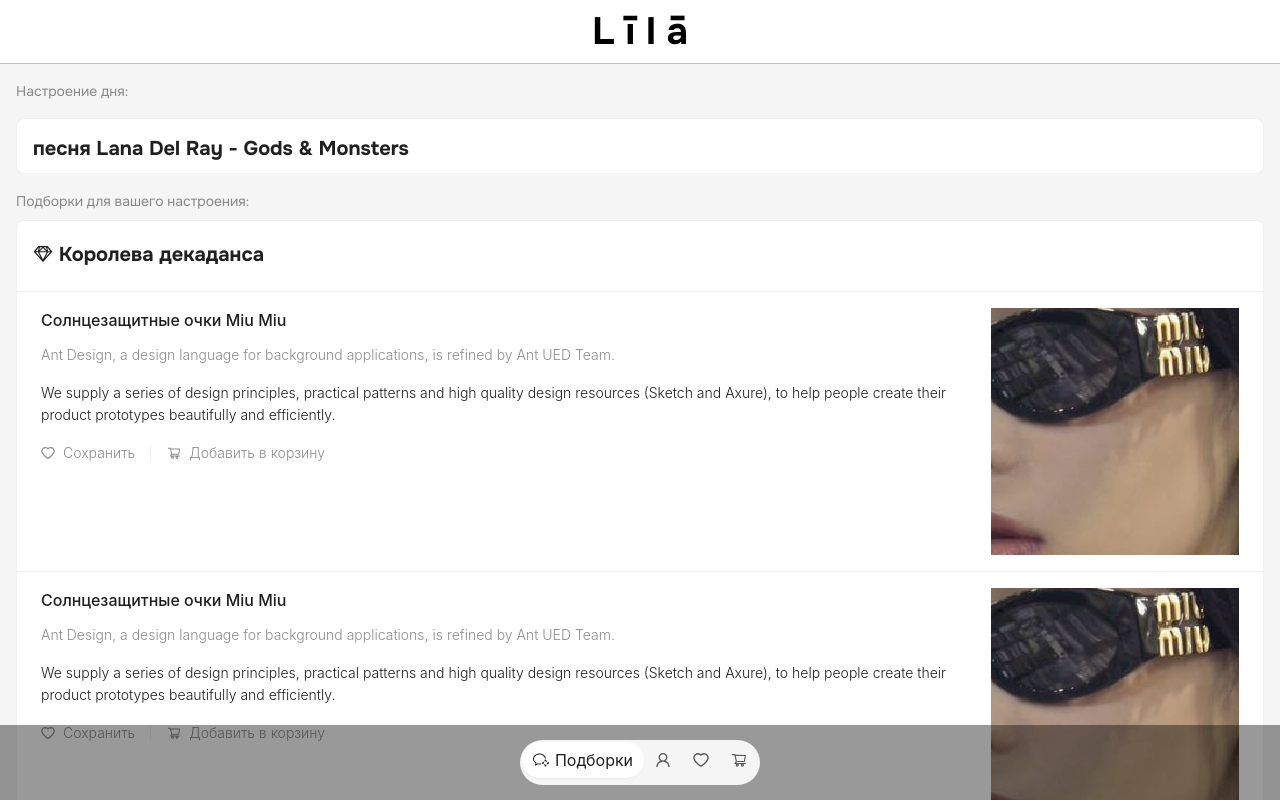
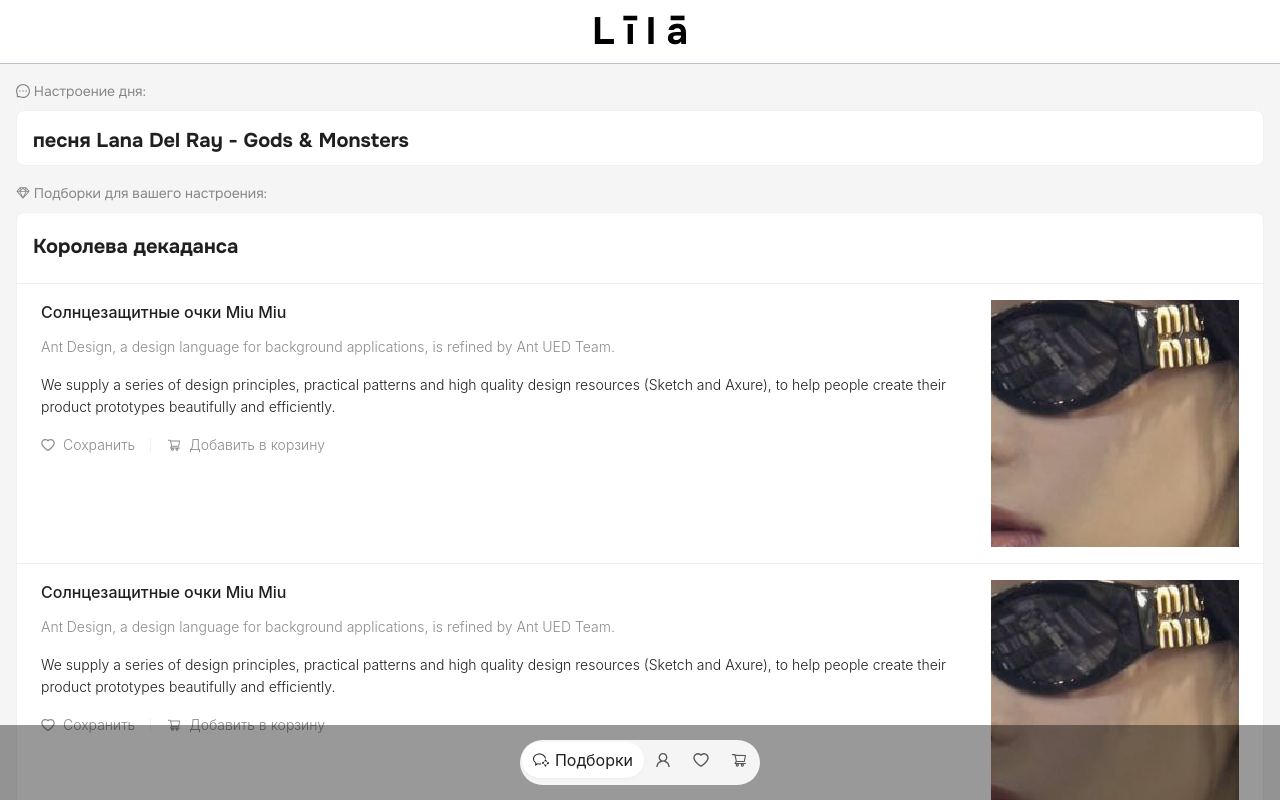
Before and after one commit to alyonalena/lila_app_frontend, a React (Create React App) app: page / in a window 1280 px wide. Shown: the top 800 px of the page. Built offline with nearby package versions, Linux system fonts and the light colour scheme.

Commit message:
Update App.js

```diff
--- a/src/App.js
+++ b/src/App.js
@@ -1,6 +1,6 @@
 import React, { useEffect, useState } from 'react'
 import { Layout, Typography, Row, Col, Button, Input } from 'antd'
-import { UserOutlined, HeartOutlined, ShoppingCartOutlined, WechatWorkOutlined, SketchOutlined} from '@ant-design/icons'
+import { UserOutlined, HeartOutlined, ShoppingCartOutlined, WechatWorkOutlined, SketchOutlined, MessageOutlined } from '@ant-design/icons'
 // Import Swiper React components
 import { Swiper, SwiperSlide } from 'swiper/react'
 
@@ -92,18 +92,19 @@
         </Row>
       </Header>
       <Content style={{ padding: '16px 16px 70px 16px', display: 'flex', flexDirection: 'column'}}>
-        <Text type="secondary">Настроение дня: </Text><br/>
+        <Text type="secondary"><MessageOutlined /> Настроение дня: </Text>
         <div
           style={{
             border: '1px solid #f0f0f0',
             borderRadius: '8px',
             backgroundColor: 'white',
+            marginTop: '8px',
             padding: '16px 16px 0',
           }}
         >
           <Title level={4}>песня Lana Del Ray - Gods & Monsters</Title>
         </div><br/>
-        <Text type="secondary">Подборки для вашего настроения: </Text>
+        <Text type="secondary"><SketchOutlined /> Подборки для вашего настроения: </Text>
         <div >
           <Swiper
             spaceBetween={50}
@@ -136,7 +137,7 @@
                     padding: '8px 16px 0',
                   }}
                 >
-                  <Title level={4}><SketchOutlined /> Королева декаданса</Title>
+                  <Title level={4}>Королева декаданса</Title>
                 </div>}
                 dataSource={data}
                 renderItem={(item) => (
@@ -175,7 +176,7 @@
                     padding: '8px 16px 0',
                   }}
                 >
-                  <Title level={4}><SketchOutlined /> Готическая принцесса</Title>
+                  <Title level={4}>Готическая принцесса</Title>
                 </div>}
                 dataSource={data}
                 renderItem={(item) => (
@@ -214,7 +215,7 @@
                     padding: '8px 16px 0',
                   }}
                 >
-                  <Title level={4}><SketchOutlined /> Ещё один образ</Title>
+                  <Title level={4}>Ещё один образ</Title>
                 </div>}
                 dataSource={data}
                 renderItem={(item) => (
```
